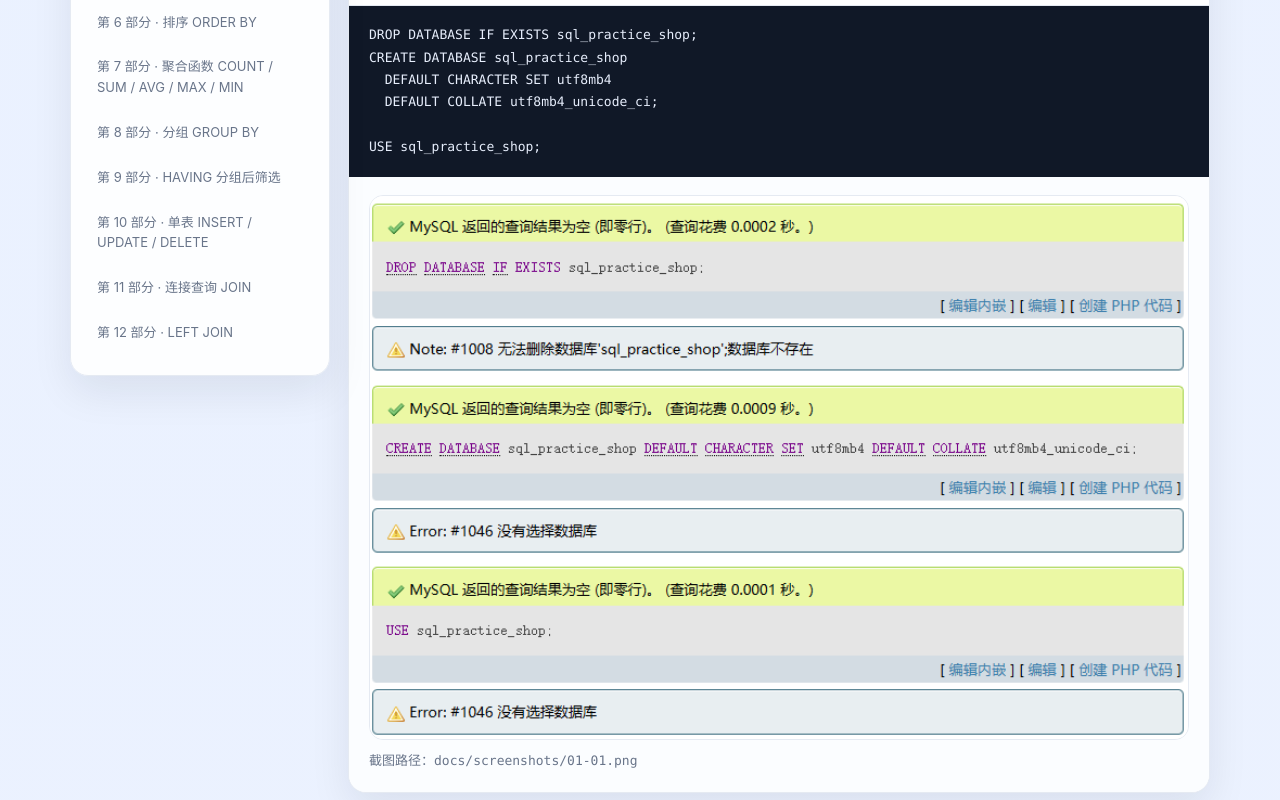
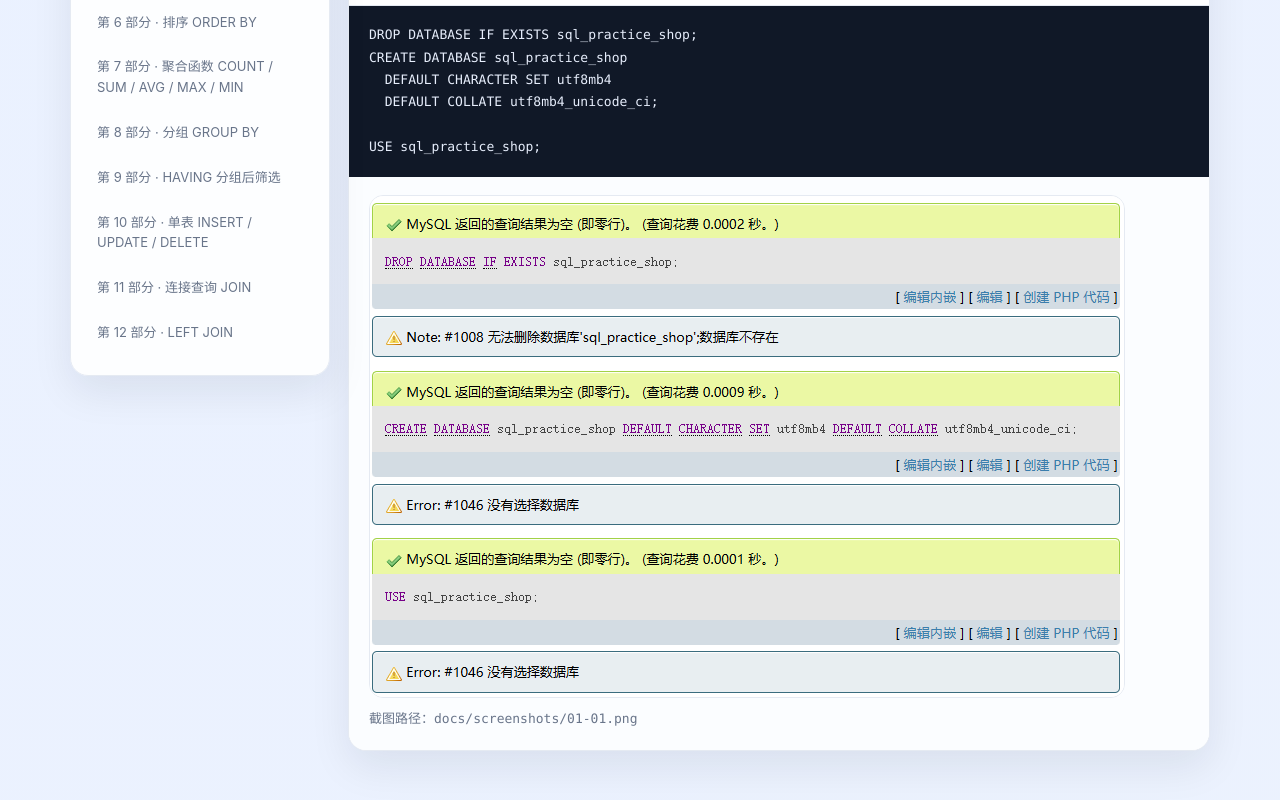
Before and after one commit to coowinit/mysql-sql-practice-notes, a plain HTML site: page index.html in a window 1280 px wide. Shown: the part 786-1586 px from the top of the page. Drawn offline with Linux system fonts and the light colour scheme.

Commit message:
Change screenshot image width to max-width

```diff
--- a/index.html
+++ b/index.html
@@ -119,7 +119,7 @@
     }
     .shot-placeholder strong { color: var(--text); }
     .shot-placeholder span { font-family: Consolas, Monaco, "Courier New", monospace; font-size: 13px; }
-    .screenshot img { display: block; width: 100%; border-radius: 14px; border: 1px solid var(--border); }
+    .screenshot img { display: block; max-width: 100%; border-radius: 14px; border: 1px solid var(--border); }
     figcaption { margin-top: 10px; color: var(--muted); font-size: 13px; }
     .exercise-list { padding: 20px 24px 24px; }
     .exercise-list li { margin: 8px 0; }
```
